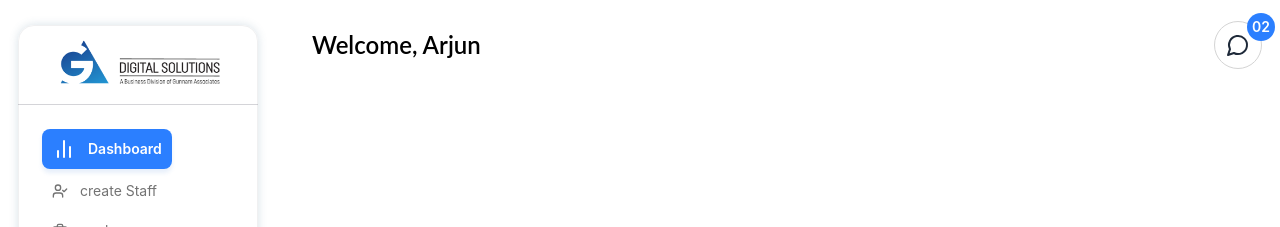
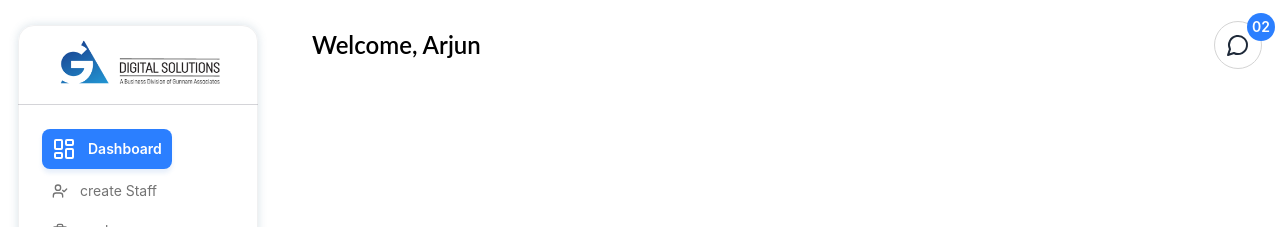
Before and after one commit to pramod-motupalli/GA_Frontend, a React (Vite) app: page /teamlead in a window 1280 px wide. Shown: the top 227 px of the page. Built offline with nearby package versions, Linux system fonts and the light colour scheme.

Commit message:
adjusted top right icons

```diff
--- a/src/pages/DashboardPage.jsx
+++ b/src/pages/DashboardPage.jsx
@@ -1,6 +1,6 @@
 import React from "react";
 import logo from "../assets/GA.png";
-import { User, LogOut, MessageCircle, Bell, Settings, Users, ClipboardList, Briefcase, CheckSquare, BarChart2, Clipboard, UserCheck } from "lucide-react";
+import { User, LogOut, MessageCircle, Bell, Settings, Users, ClipboardList, Briefcase, CheckSquare, BarChart2, Clipboard, UserCheck,LayoutDashboard  } from "lucide-react";
 
 const Dashboard = () => {
   return (
@@ -18,7 +18,7 @@ const Dashboard = () => {
           <div className="w-48 flex flex-col justify-start items-start gap-1">
             <div className="px-2.5 py-2 bg-blue-500 rounded-lg shadow-[0px_4px_4px_0px_rgba(87,144,221,0.14)] inline-flex justify-between items-center">
               <div className="flex-1 flex justify-start items-center gap-3 text-white text-sm font-semibold font-['Inter']">
-                    <BarChart2 className="w-6 h-6" />
+                    <LayoutDashboard  className="w-6 h-6" />
                 Dashboard
               </div>
             </div>
```
